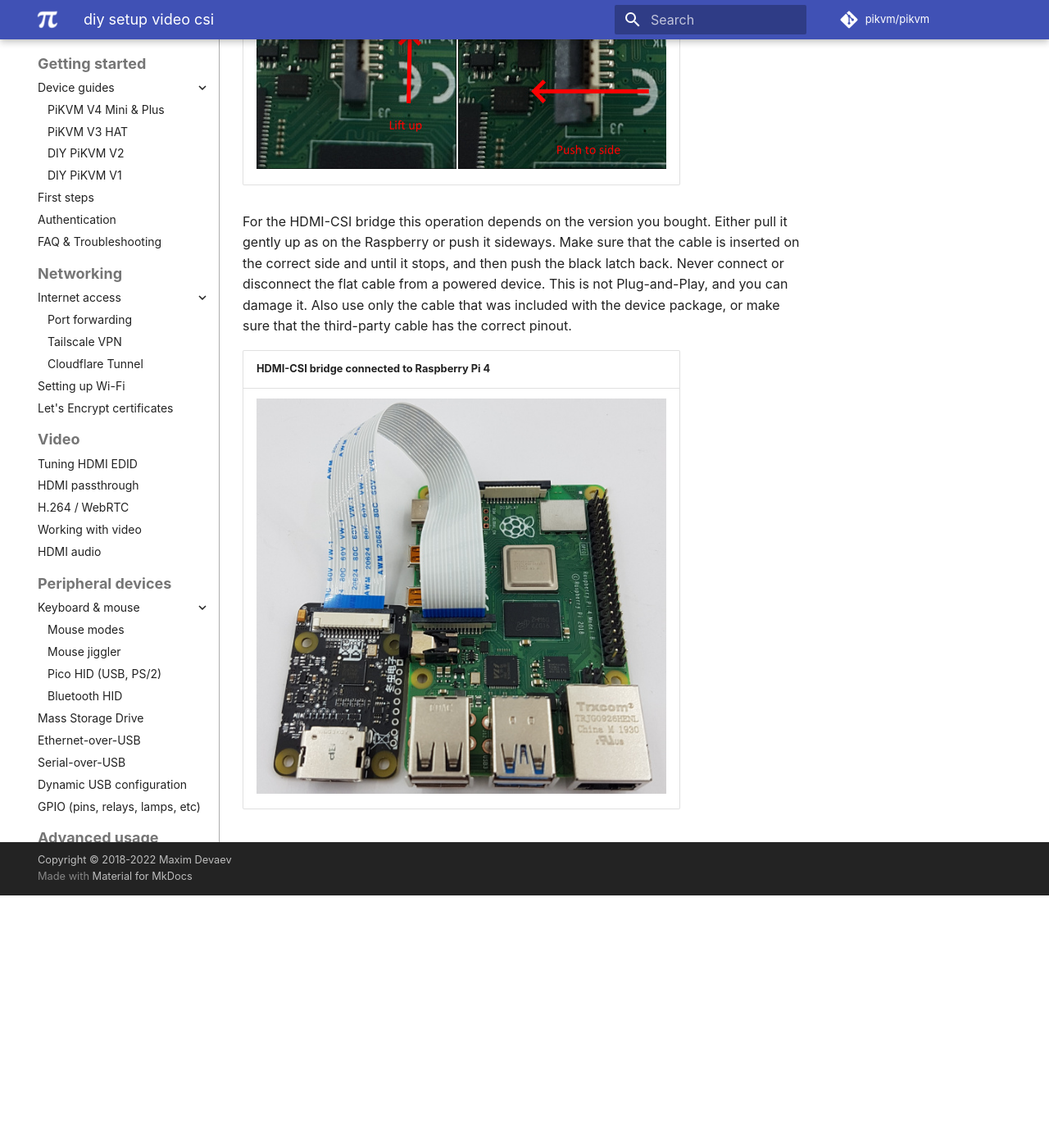
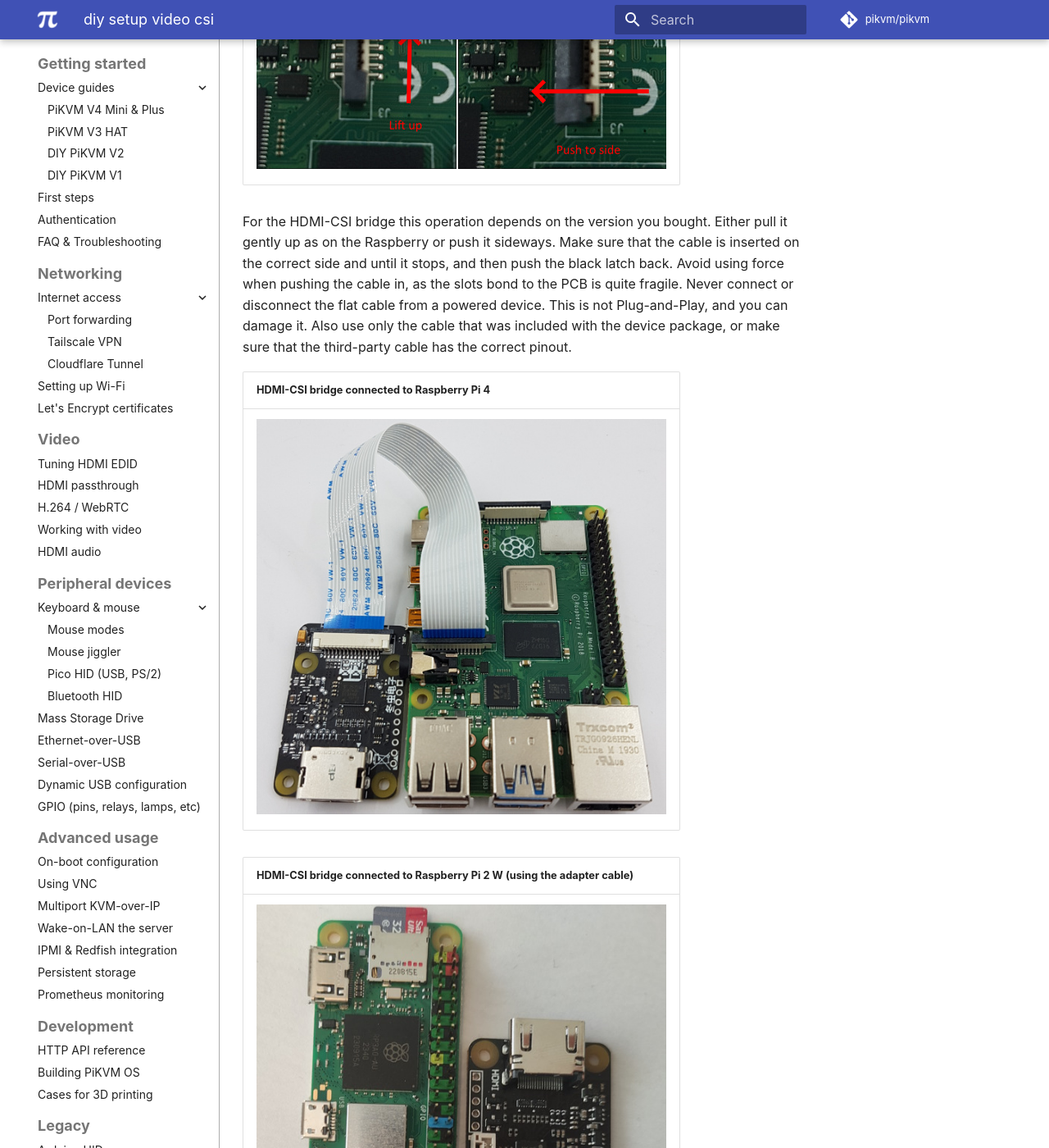
Before and after one commit to pikvm/pikvm, an MkDocs documentation site: the page built from docs/_diy_setup_video_csi.md, in a window 1280 px wide and 1400 px high, scrolled down 554 px. Shown: the whole window at 82% size. Built offline with MkDocs 1.6.1 and Material for MkDocs 9.7.7, drawn with Linux system fonts in a browser that asks for light colours; some web fonts are replaced; comment, search, counter and statistics services are not loaded; before the commit the page ends 1646 px from its top, so only the background shows below that.

Commit message:
docs: ribbon cable orientation hints & pi 2w (#1323)

```diff
--- a/docs/_diy_setup_video_csi.md
+++ b/docs/_diy_setup_video_csi.md
@@ -9,9 +9,14 @@
 For the HDMI-CSI bridge this operation depends on the version you bought.
 Either pull it gently up as on the Raspberry or push it sideways.
 Make sure that the cable is inserted on the correct side and until it stops, and then push the black latch back.
+Avoid using force when pushing the cable in, as the slots bond to the PCB is quite fragile.
 Never connect or disconnect the flat cable from a powered device. This is not Plug-and-Play, and you can damage it.
 Also use only the cable that was included with the device package, or make sure that the third-party cable has the correct pinout.
 
 | HDMI-CSI bridge connected to Raspberry Pi 4 |
 |---------------------------------------------|
 | <img src="../_diy/rpi4_csi_connection.jpg" width="500"> |
+
+| HDMI-CSI bridge connected to Raspberry Pi 2 W (using the adapter cable) |
+|-------------------------------------------------------------------------|
+| <img src="../_diy/rpi2w_csi_connection.jpg" width="500">                |
```
Also changed, not shown: docs/_diy/rpi2w_csi_connection.jpg (added).
